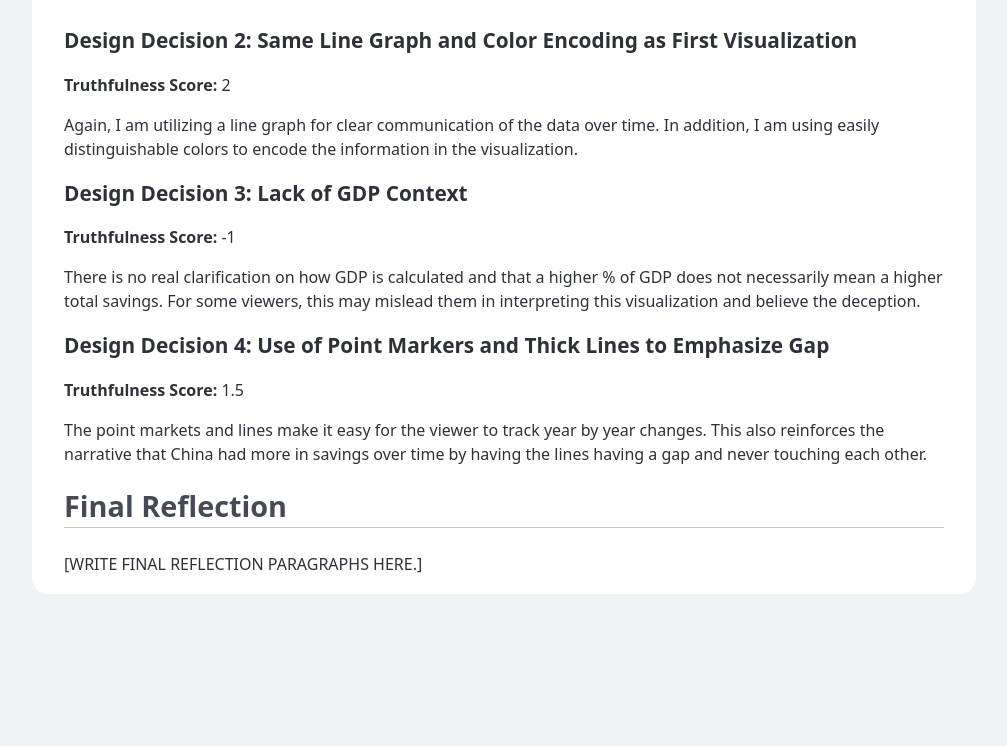
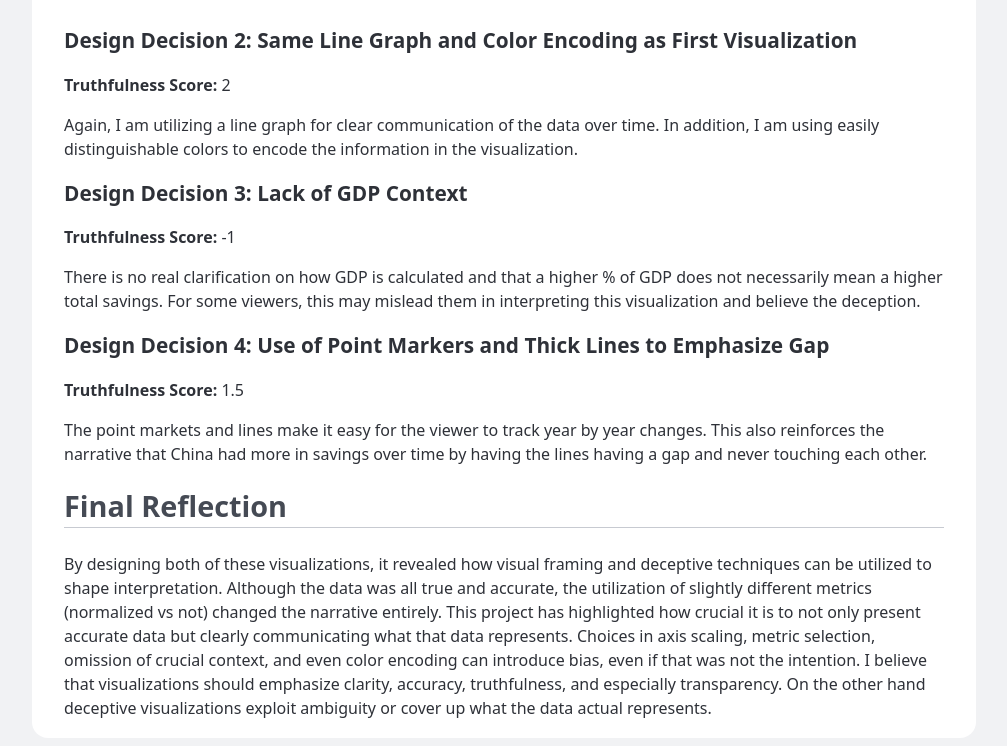
Before and after one commit to seungbyn/DSC106-Project2, a plain HTML site: page index.html in a window 1280 px wide. Shown: the part 3768-4514 px from the top of the page, without its empty margins (136-1143 px from the left). Before the commit the page ends 4370 px from the top, so only its background shows below. Drawn offline with Linux system fonts and the light colour scheme.

Commit message:
Update index.html

```diff
--- a/index.html
+++ b/index.html
@@ -258,7 +258,19 @@
       <section>
         <h2>Final Reflection</h2>
 
-        <p>[WRITE FINAL REFLECTION PARAGRAPHS HERE.]</p>
+        <p>By designing both of these visualizations, it revealed how visual
+          framing and deceptive techniques can be utilized to shape
+          interpretation. Although the data was all true and accurate,
+          the utilization of slightly different metrics (normalized vs not)
+          changed the narrative entirely. This project has highlighted how
+          crucial it is to not only present accurate data but clearly
+          communicating what that data represents. Choices in axis scaling,
+          metric selection, omission of crucial context, and even color
+          encoding can introduce bias, even if that was not the intention.
+          I believe that visualizations should emphasize clarity, accuracy,
+          truthfulness, and especially transparency. On the other hand
+          deceptive visualizations exploit ambiguity or cover up what the
+          data actual represents. </p>
       </section>
     </main>
   </body>
```
